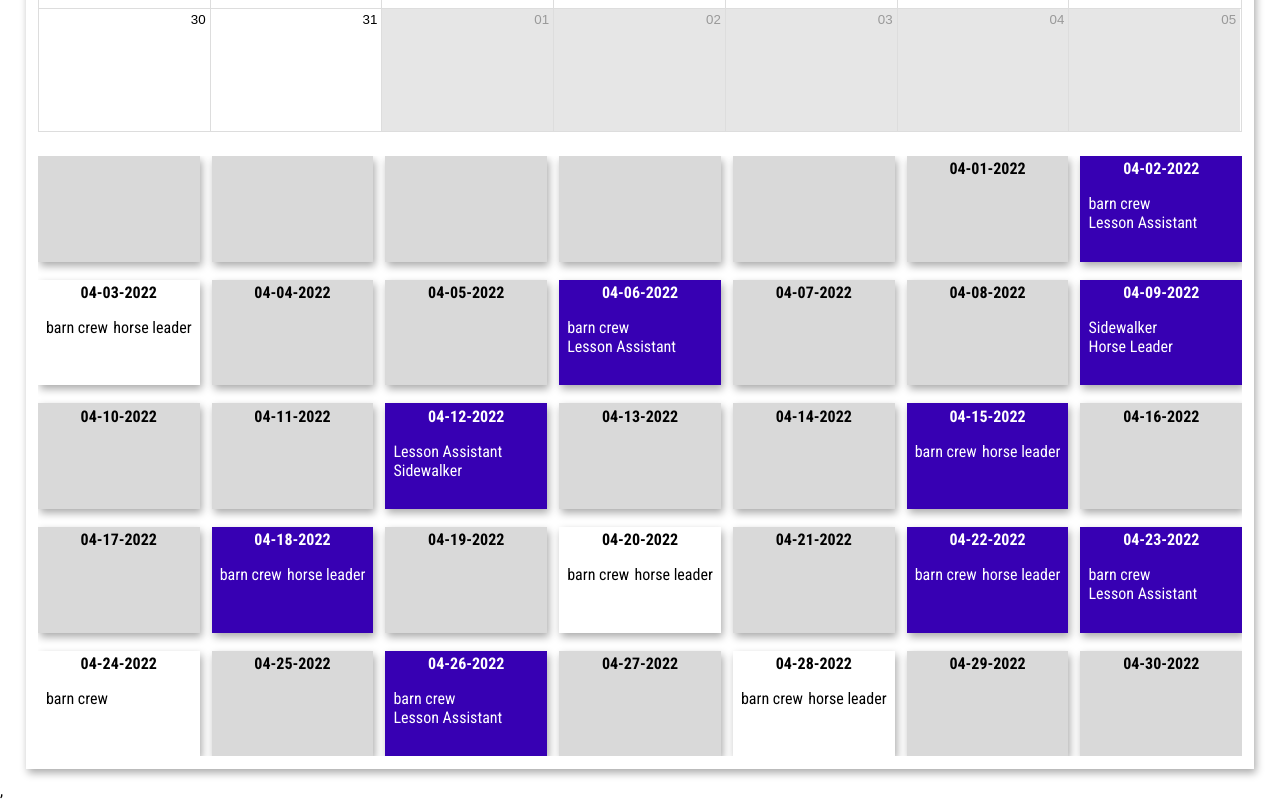
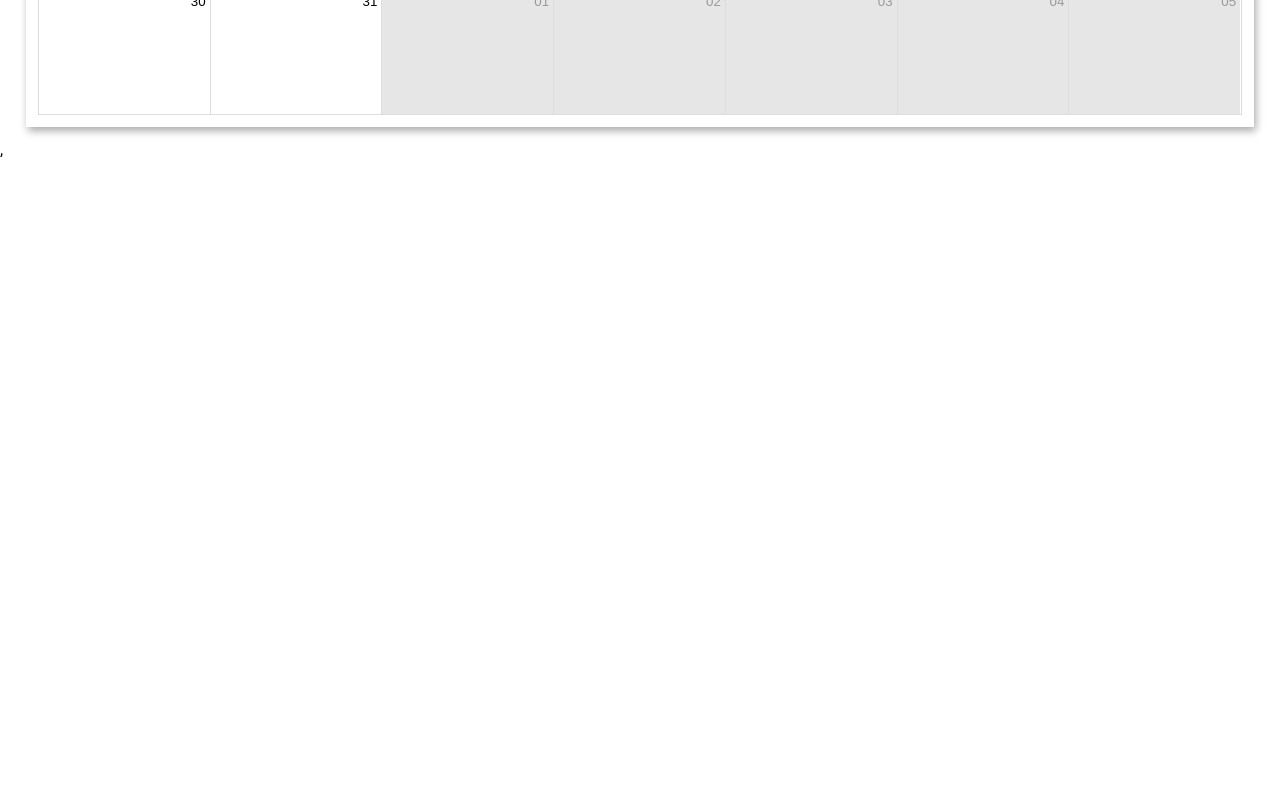
Before and after one commit to opportunity-hack/deprecated-girard-training-stables, a React (Create React App) app in the folder client/: page /volunteer in a window 1280 px wide. Shown: the part 816-1616 px from the top of the page. After the commit the page ends 975 px from the top, so only its background shows below. Built offline with nearby package versions, Linux system fonts and the light colour scheme.

Commit message:
minor changes

```diff
--- a/client/src/components/SlotPicker/SlotPicker.js
+++ b/client/src/components/SlotPicker/SlotPicker.js
@@ -219,7 +219,7 @@ function SlotPicker(props) {
         <div className="calendar-container">
             <div className="flex">
                 <div className="volunteer-heading">Choose a slot to Volunteer</div>
-                <div className="month-picker">
+                {/* <div className="month-picker">
                     <ArrowBackIosIcon className="clickable" onClick={() => changeMonth('backward')}/><span className="month-text">{months[currentMonth]}  {currentYear}</span><ArrowForwardIosIcon className="clickable" onClick={() => changeMonth('forward')}/>
                 </div>
                 <Input type="text" style={{width: '20%'}} value={positionFilter} onChange={searchByPosition} placeholder="Search by position"/>
@@ -228,7 +228,7 @@ function SlotPicker(props) {
                     <Select labelId="dayFilter" id="demo-simple-select" value={dayOfWeek} onChange={searchByDay} >
                         { days.map((day, ind) => <MenuItem key={ind} value={ind}>{day}</MenuItem>) }
                     </Select>
-                </FormControl>
+                </FormControl> */}
             </div>
             <Card style={{minHeight: 'fit-content', padding: '1%'}}>
             <div className="grid">
@@ -244,27 +244,7 @@ function SlotPicker(props) {
                 style={{ height: 800 }}
                 />
             </div>
-            <div className="grid five-rows">
-                {
-                state.lessonData && state.lessonData.map((item, ind) => {
-                    return (
-                    <Card
-                        key={ind} style={{padding: '2% 5%'}}
-                        disabled={ !item || !item.positions || !Object.keys(item.positions).length ? true : false}
-                        signedForOne={item && item.signedForOne}
-                        onClick={() => viewSlotDetails(item)}
-                    >
-                            <div className="flex col-flex">
-                            <div style={{fontWeight: 'bold', marginBottom: '1rem'}} >{item && item.date ? item.date : ''}</div>
-                            <div className="flex-grow"></div>
-                            <div className="positions flex flex-grow">
-                                { item && item.positions && Object.keys(item.positions) && Object.keys(item.positions).map((pos, i) => <div key={i}>{pos}</div>)}
-                            </div>
-                        </div>
-                    </Card> );
-                })
-                }
-            </div>
+
             <AddCircleIcon style={{fontSize:"3.5rem"}} color="secondary" onClick={createNewEvent} className="create-event"/>
             <InfoIcon style={{fontSize:"3.5rem"}} color="secondary" onClick={showInfo} className="show-info"/>
 
--- a/client/src/index.js
+++ b/client/src/index.js
@@ -23,7 +23,8 @@ ReactDOM.render(
   <Auth0Provider
     domain="dev-6ir-6qcd.us.auth0.com"
     clientId="YaKtx23CDf33oUGDlVte9TpLpvT5u2oM"
-    redirectUri="https://localhost:3000/volunteer"
+    redirectUri="https://girard-client.herokuapp.com/volunteer"
+    //redirectUri="https://localhost:3000/volunteer"
   >
     <React.StrictMode>
       <BrowserRouter>
```
